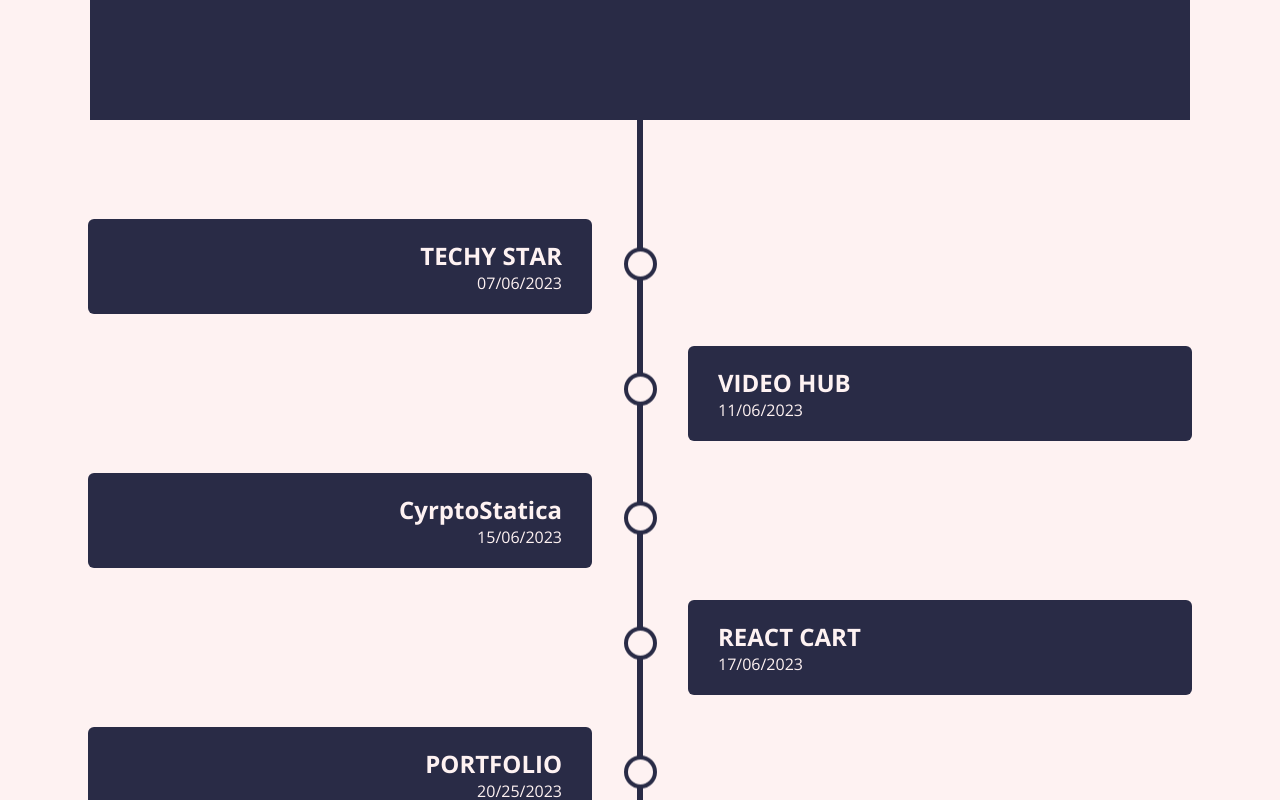
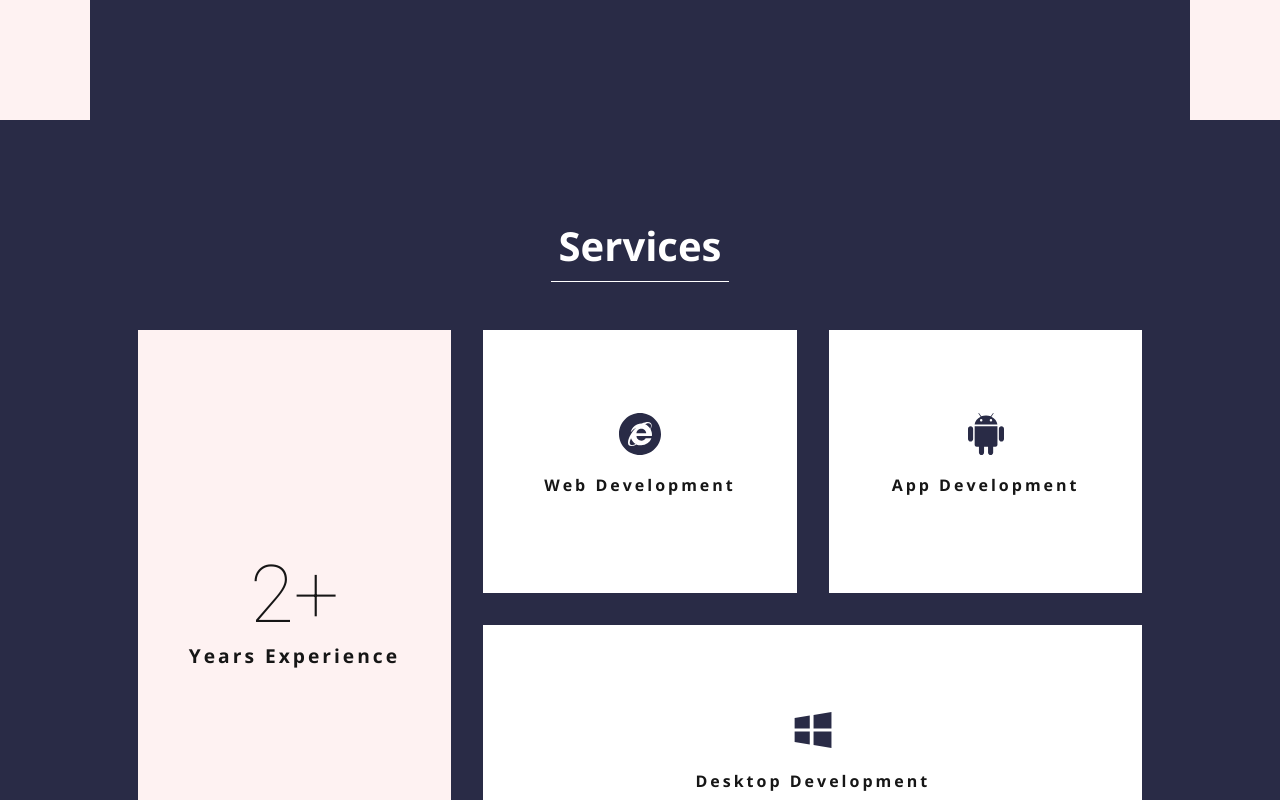
Before and after one commit to TheNinjan/Personal_portfolio, a React (Vite) app: page / in a window 1280 px wide. Shown: the part 1660-2460 px from the top of the page. Built offline with nearby package versions, Linux system fonts and the light colour scheme.

Commit message:
completion

```diff
--- a/src/App.jsx
+++ b/src/App.jsx
@@ -15,7 +15,7 @@ function App() {
       <Header />
       <Home />
       <Work />
-      <TimeLine />
+      {/* <TimeLine /> */}
       <Services />
       <Testimonial />
       <Contact />
```
